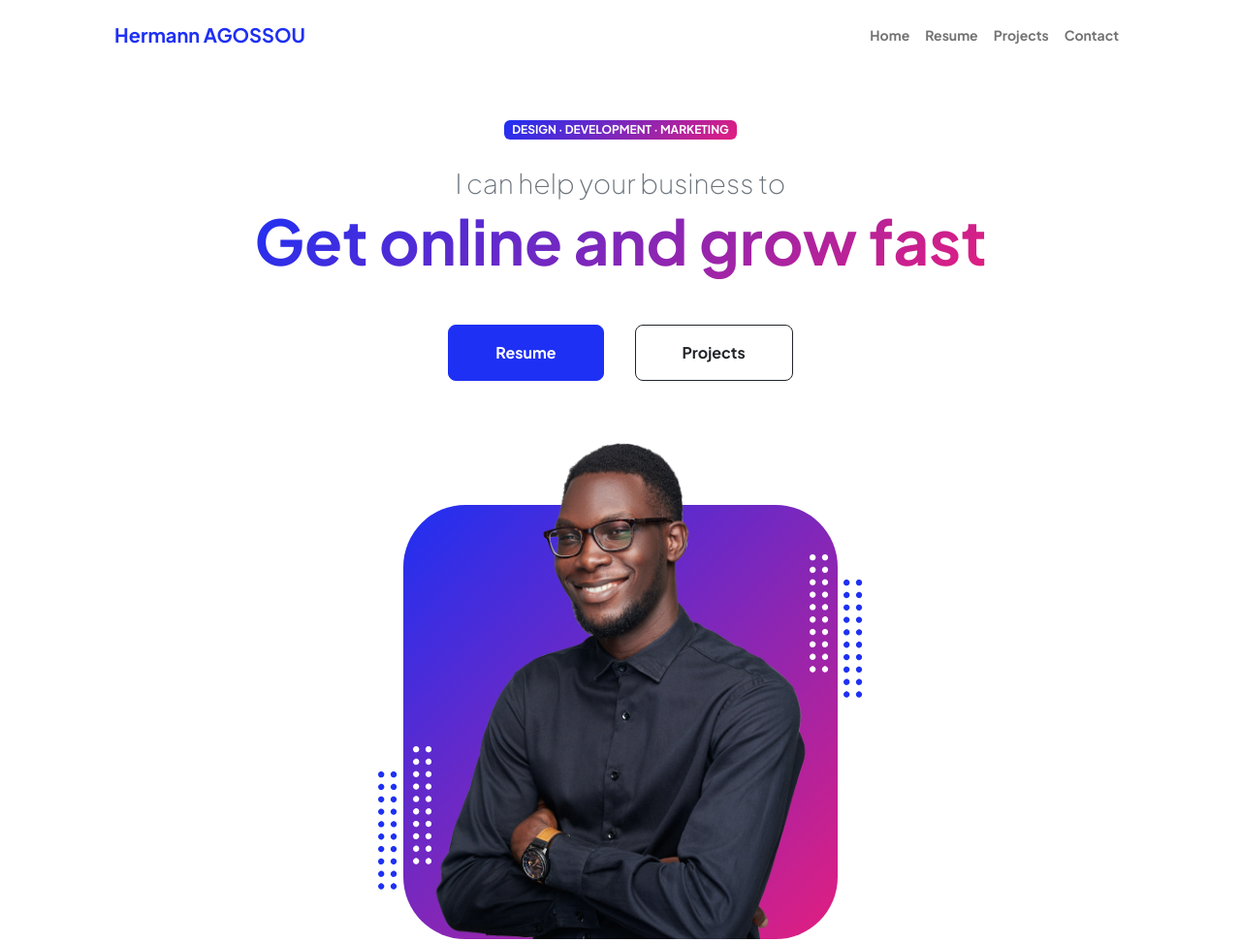
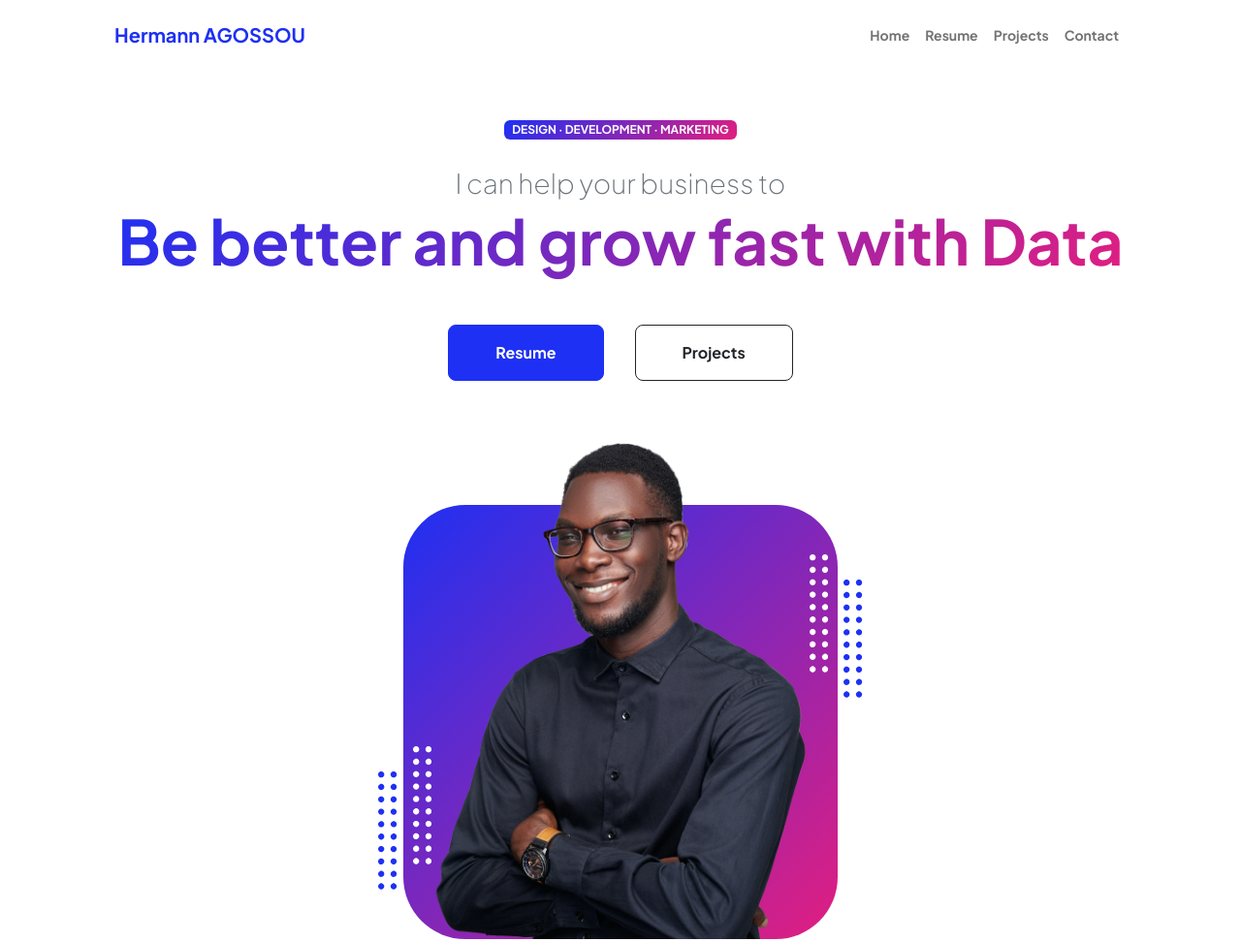
Before and after one commit to hermannagossou/hermannagossou.github.io, a plain HTML site: page index.html in a window 1280 px wide. Shown: the top 972 px of the page at 97% size. Drawn offline with nearby package versions, Linux system fonts and the light colour scheme.

Commit message:
Portfolio Commit

```diff
--- a/index.html
+++ b/index.html
@@ -43,7 +43,7 @@
                             <div class="text-center text-xxl-start">
                                 <div class="badge bg-gradient-primary-to-secondary text-white mb-4"><div class="text-uppercase">Design &middot; Development &middot; Marketing</div></div>
                                 <div class="fs-3 fw-light text-muted">I can help your business to</div>
-                                <h1 class="display-3 fw-bolder mb-5"><span class="text-gradient d-inline">Get online and grow fast</span></h1>
+                                <h1 class="display-3 fw-bolder mb-5"><span class="text-gradient d-inline">Be better and grow fast with Data</span></h1>
                                 <div class="d-grid gap-3 d-sm-flex justify-content-sm-center justify-content-xxl-start mb-3">
                                     <a class="btn btn-primary btn-lg px-5 py-3 me-sm-3 fs-6 fw-bolder" href="resume.html">Resume</a>
                                     <a class="btn btn-outline-dark btn-lg px-5 py-3 fs-6 fw-bolder" href="projects.html">Projects</a>
```
